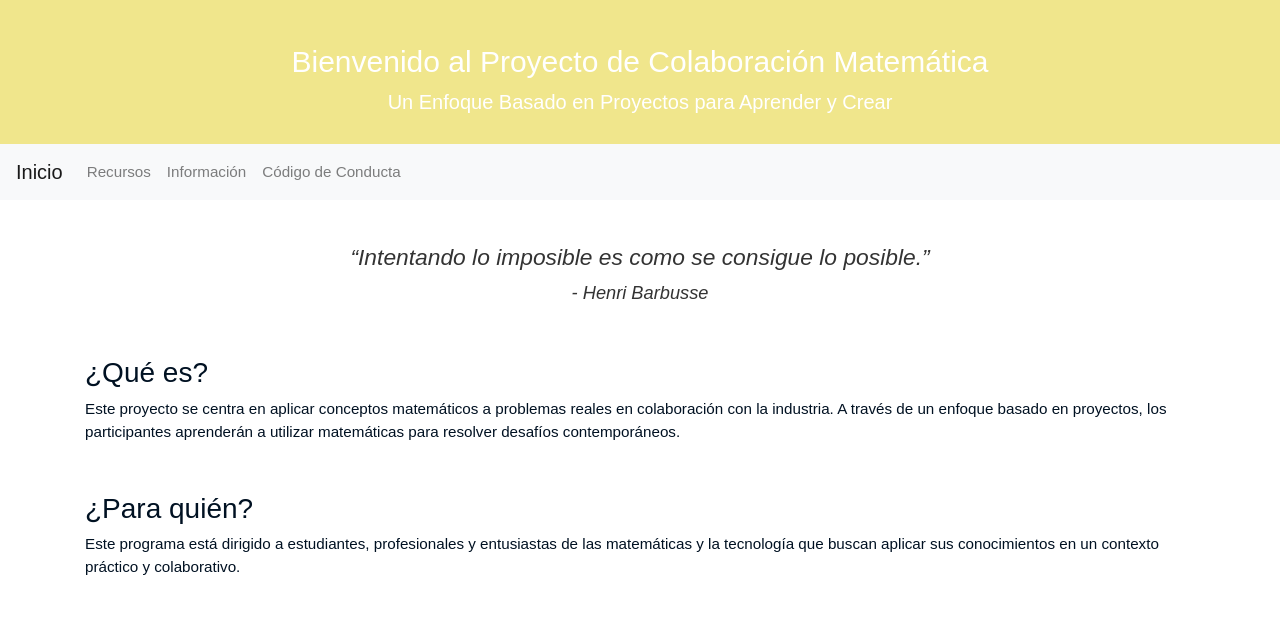
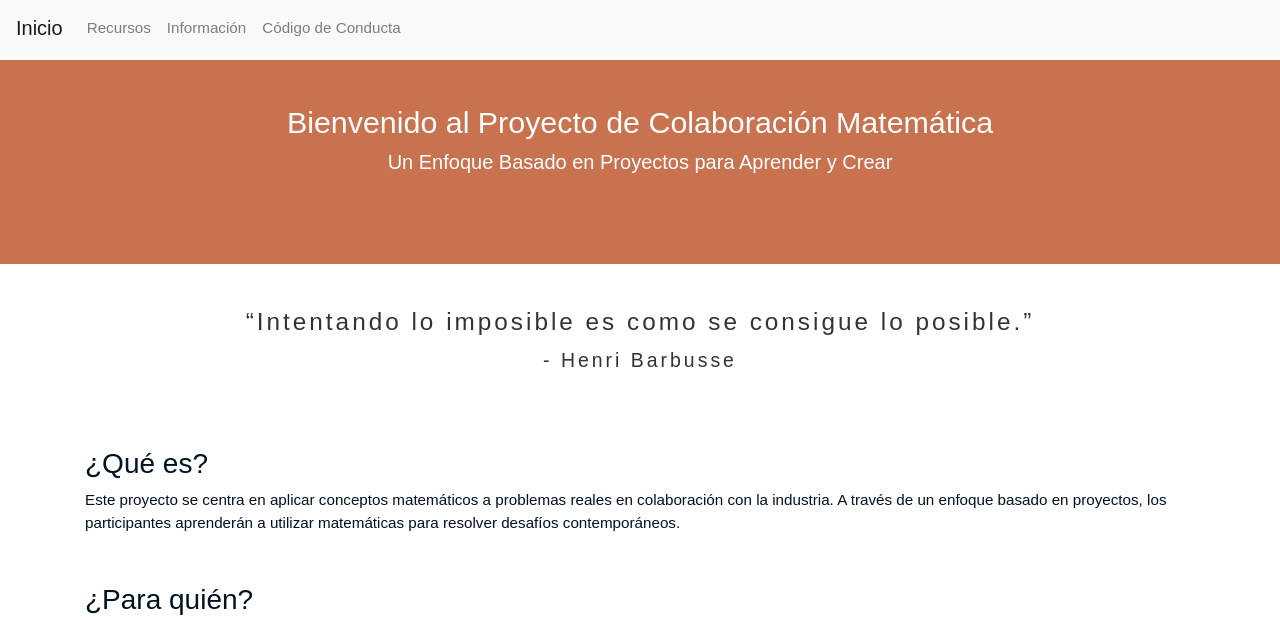
Before and after one commit to MathUPTC/MathApp, a Flask app: page / in a window 1280 px wide. Shown: the top 617 px of the page. Run offline with Flask 3, Linux system fonts and the light colour scheme; some libraries are stand-ins or nearby versions.

Commit message:
configuracion css

```diff
--- a/app/static/css/style.css
+++ b/app/static/css/style.css
@@ -1,23 +1,29 @@
 
 /* Estilos para el contenedor del título */
 .title-container {
-    background-color: #f0e68c; /* Color pastel para el fondo */
-    padding: 20px; /* Espaciado alrededor del título */
-    text-align: center; /* Centra el texto dentro del contenedor */
+    background-color: #c9724f; /* Color de fondo */
+    text-align: center;
+    padding-top: 20px; /* Incrementa el espacio superior */
+    padding-bottom: 80px; /* Incrementa el espacio inferior */
+    width: 100%; /* Asegura que ocupe todo el ancho */
+    margin-top: 60px; /* Deja margen superior para que no esté cubierto por la barra de navegación */
+    box-sizing: border-box; /* Asegura que el padding no altere el ancho total */
 }
 
 /* Estilo para el título */
 .title-container h1 {
     color: white; /* Color del texto del título */
-    font-size: 30px; /* Ajusta el tamaño de la fuente según tus preferencias */
-    margin: 0; /* Elimina el margen para mejor alineación */
+    font-size: 30px;
+    display: block;
+    font-size: 2em;
+
 }
 
 /* Estilo para el subtítulo */
 .title-container h2 {
     color: white; /* Color del texto del subtítulo */
-    font-size: 20px; /* Ajusta el tamaño de la fuente según tus preferencias */
-    margin: 10px 0; /* Espaciado superior e inferior */
+    font-size: 20px;
+    margin: 10px 0;
 }
 
 
@@ -25,10 +31,11 @@
 /* Estilo para la cita */
 .quote {
     text-align: center; /* Centrar la cita */
-    font-size: 1.5em; /* Aumentar el tamaño de la fuente de la cita */
-    margin: 40px 0; /* Margen superior e inferior */
+    font-size: 1.6em; /* Aumentar el tamaño de la fuente de la cita */
+    margin-top: 40px;
+    margin-bottom: 70px;
     color: #333; /* Color de la cita, ajustable según tu preferencia */
-    font-style: italic; /* Estilo de fuente en cursiva para la cita */
+    letter-spacing: 3px
 }
 
 
@@ -45,3 +52,11 @@ body {
 
 
 /* Estilo para la barra de navegación */
+.navbar {
+    overflow: hidden;
+    background-color: white;
+    position: fixed;
+    top: 0;
+    width: 100%;
+    z-index: 1000;
+}
```
